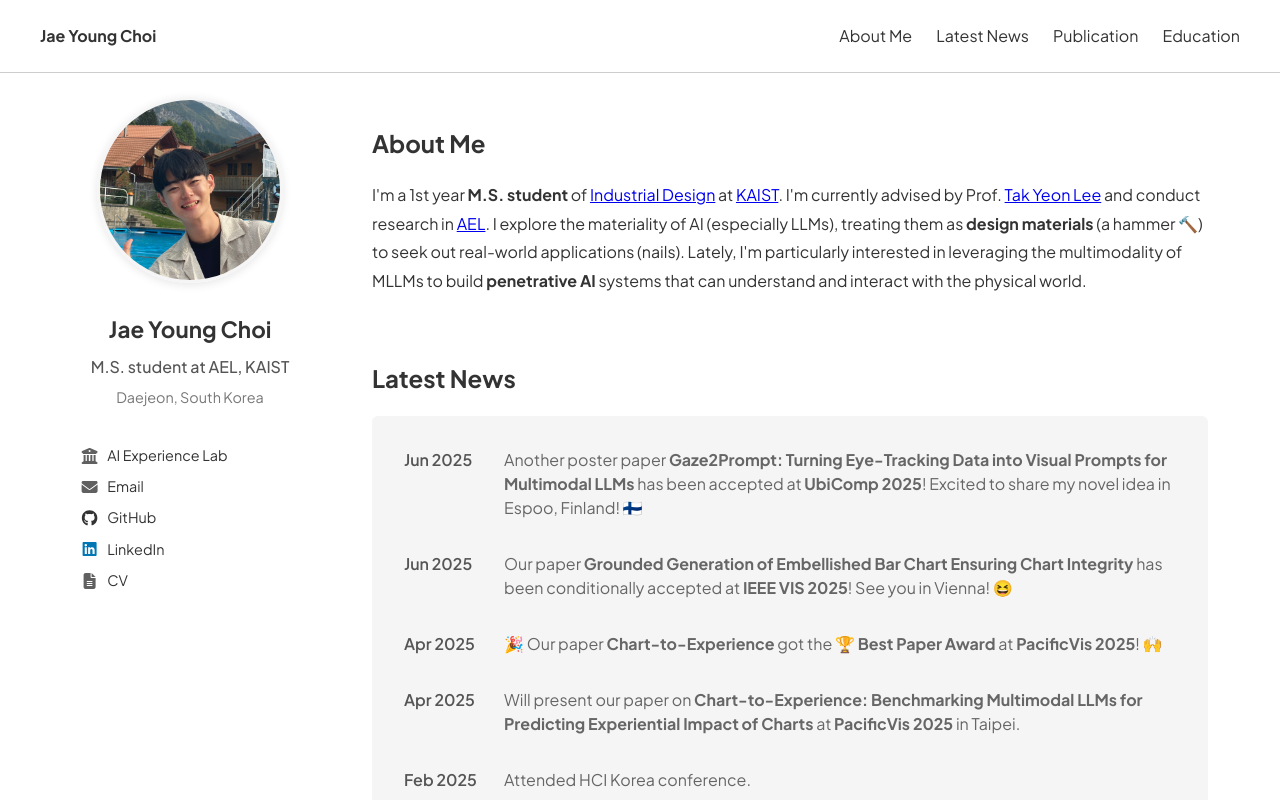
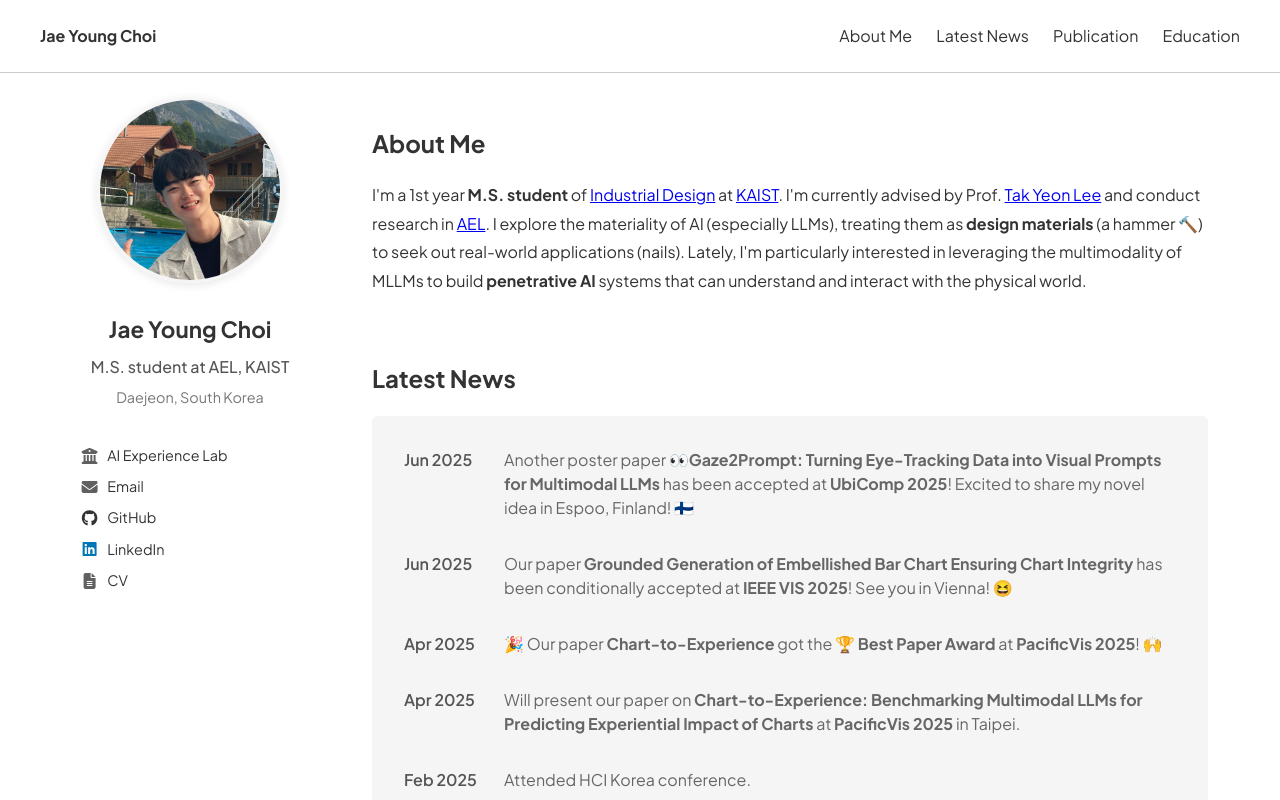
Before and after one commit to jaeyoungchoi1/jaeyoungchoi1.github.io, a React (Vite) app: page / in a window 1280 px wide. Shown: the top 800 px of the page. Built offline with nearby package versions, Linux system fonts and the light colour scheme.

Commit message:
fix: 250628

```diff
--- a/src/components/sections/NewsSection.jsx
+++ b/src/components/sections/NewsSection.jsx
@@ -5,7 +5,7 @@ const LatestNewsSection = () => {
   const newsItems = [
     {
       date: "Jun 2025",
-      description: "Another poster paper <strong>Gaze2Prompt: Turning Eye-Tracking Data into Visual Prompts for Multimodal LLMs</strong> has been accepted at <strong>UbiComp 2025</strong>! Excited to share my novel idea in Espoo, Finland! 🇫🇮"
+      description: "Another poster paper <strong>👀Gaze2Prompt: Turning Eye-Tracking Data into Visual Prompts for Multimodal LLMs</strong> has been accepted at <strong>UbiComp 2025</strong>! Excited to share my novel idea in Espoo, Finland! 🇫🇮"
     },
     {
       date: "Jun 2025",
```
